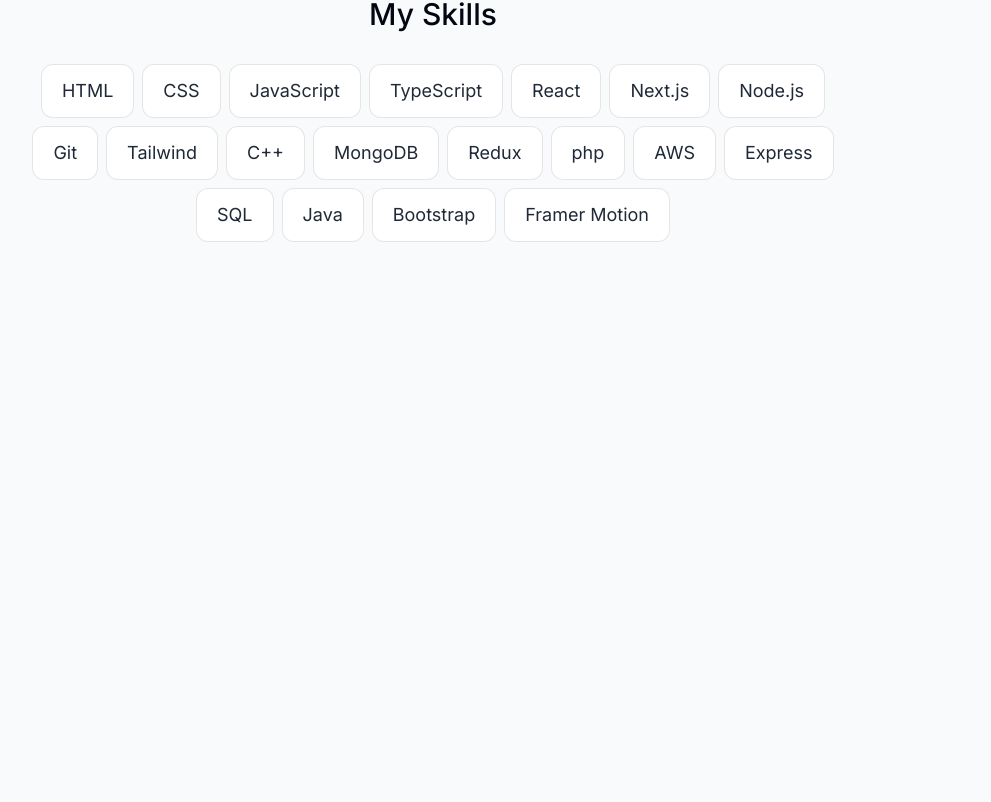
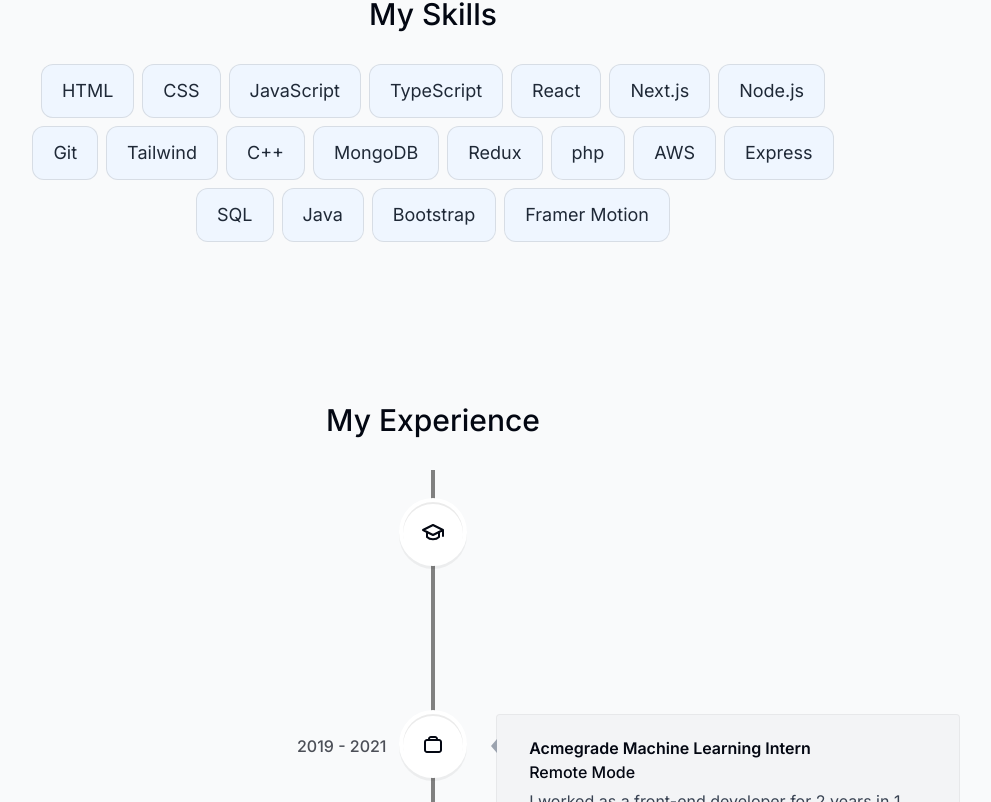
Before and after one commit to parshva555/Portfolio, a Next.js app: page / in a window 1280 px wide. Shown: the part 2558-3360 px from the top of the page, without its empty margins (207-1198 px from the left). Built offline with nearby package versions, Linux system fonts and the light colour scheme.

Commit message:
Completed experience section using react-vertical-timeline-component

```diff
--- a/app/page.tsx
+++ b/app/page.tsx
@@ -1,5 +1,6 @@
 
 import About from "@/components/about";
+import Experience from "@/components/experience";
 import Intro from "@/components/intro";
 import Projects from "@/components/projects";
 import SectionDivider from "@/components/section-divider";
@@ -13,6 +14,7 @@
       <About/>
       <Projects/>
       <Skills/>
+      <Experience/>
     </main>
   )
 }
--- /dev/null
+++ b/components/experience.tsx
@@ -0,0 +1,42 @@
+"use client";
+import React from 'react'
+import SectionHeading from './section-heading'
+import { VerticalTimeline, VerticalTimelineElement } from 'react-vertical-timeline-component';
+import 'react-vertical-timeline-component/style.min.css';
+import { experiencesData } from '@/lib/data';
+
+export default function Experience() {
+  return (
+    <section id='experience'>
+      <SectionHeading>My Experience</SectionHeading>
+      <VerticalTimeline lineColor='grey' >
+        {experiencesData.map((item, index) => (
+          <VerticalTimelineElement
+          visible={true}
+            key={index}
+            contentStyle={{
+                backgroundColor:"#f3f4f6",
+                boxShadow:"none",
+                border:"1px solid rgba(0,0,0,0.05)",
+                textAlign:"left",
+                padding:"1.3rem 2rem"
+            }}
+            contentArrowStyle={{
+                borderRight:"0.4rem solid #9ca3af"
+            }}
+            date={item.date}
+            icon={item.icon}
+            iconStyle={{
+                background:"white",
+                fontSize:"1.5rem"
+            }}
+          >
+            <h3 className='font-semibold capitalize'>{item.title}</h3>
+            <p className='font-normal !mt-0'>{item.location}</p>
+            <p className='!mt-1 !font-normal text-gray-700'>{item.description}</p>
+          </VerticalTimelineElement>
+        ))}
+      </VerticalTimeline>
+    </section>
+  )
+}
--- a/components/skills.tsx
+++ b/components/skills.tsx
@@ -34,7 +34,7 @@
             initial="initial"
             whileInView="animate"
             viewport={{ once: true }}
-            className="bg-white border border-black/[0.1] rounded-xl px-5 py-3 bg-blue-50"
+            className="border border-black/[0.1] rounded-xl px-5 py-3 bg-blue-50"
             key={index}
             custom={index}
           >
--- a/lib/data.ts
+++ b/lib/data.ts
@@ -35,16 +35,16 @@
 
 export const experiencesData = [
   {
-    title: "Graduated bootcamp",
-    location: "Miami, FL",
+    title: "ACM Cloud Computing Co-head",
+    location: "Symviosis Institute of Technology, Pune",
     description:
       "I graduated after 6 months of studying. I immediately found a job as a front-end developer.",
     icon: React.createElement(LuGraduationCap),
     date: "2019",
   },
   {
-    title: "Front-End Developer",
-    location: "Orlando, FL",
+    title: "Acmegrade Machine Learning Intern",
+    location: "Remote Mode",
     description:
       "I worked as a front-end developer for 2 years in 1 job and 1 year in another job. I also upskilled to the full stack.",
     icon: React.createElement(CgWorkAlt),
--- a/package.json
+++ b/package.json
@@ -23,7 +23,11 @@
     "react-dom": "18.2.0",
     "react-icons": "^4.12.0",
     "react-intersection-observer": "^9.5.3",
+    "react-vertical-timeline-component": "^3.6.0",
     "tailwindcss": "3.4.1",
     "typescript": "5.3.3"
+  },
+  "devDependencies": {
+    "@types/react-vertical-timeline-component": "^3.3.6"
   }
 }
```
Also changed, not shown: 1 other file (tests, documents, lock files or other folders).
